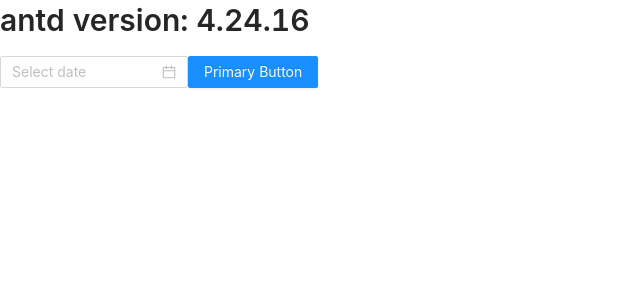
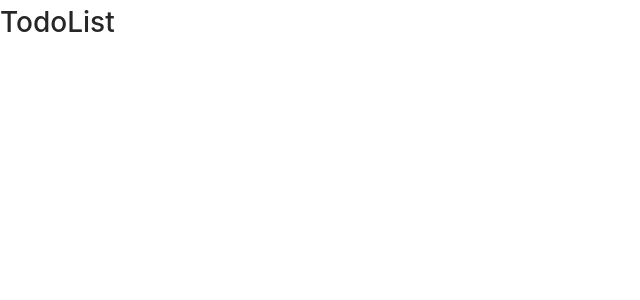
Before and after one commit to PanatchakornKt/Nextjs-Todolist, a Next.js app: page / in a window 1280 px wide. Shown: the top 300 px of the page, without its empty margins (0-640 px from the left). Built offline with nearby package versions, Linux system fonts and the light colour scheme.

Commit message:
Start Project

```diff
--- a/package.json
+++ b/package.json
@@ -11,7 +11,8 @@
     "antd": "^4.16.2",
     "next": "latest",
     "react": "^17.0.1",
-    "react-dom": "^17.0.1"
+    "react-dom": "^17.0.1",
+    "recoil": "^0.3.1"
   },
   "devDependencies": {
     "@types/node": "^15.12.2",
--- /dev/null
+++ b/src/components/AddTask.tsx
@@ -0,0 +1,11 @@
+import React from "react";
+
+const AddTask = () => {
+  return (
+    <>
+      <h1>TodoList</h1>
+    </>
+  );
+};
+
+export default AddTask;
--- a/src/pages/_app.tsx
+++ b/src/pages/_app.tsx
@@ -1,8 +1,13 @@
 import "antd/dist/antd.css";
 import "tailwindcss/tailwind.css";
+import { RecoilRoot } from "recoil";
 
 function MyApp({ Component, pageProps }) {
-  return <Component {...pageProps} />;
+  return (
+    <RecoilRoot>
+      <Component {...pageProps} />
+    </RecoilRoot>
+  );
 }
 
 export default MyApp;
--- a/src/pages/index.tsx
+++ b/src/pages/index.tsx
@@ -1,14 +1,14 @@
 import { Button, DatePicker, Typography, version } from "antd";
 const { Title } = Typography;
+import AddTask from "@/components/AddTask";
 
-export default function Home() {
+const Home = () => {
   return (
     <>
-      <Title level={2}>antd version: {version}</Title>
-      <DatePicker />
-      <Button type="primary" className="ml-2">
-        Primary Button
-      </Button>
+    <title>DayTech TodoList</title>
+      <AddTask />
     </>
   );
 }
+
+export default Home;
```
Also changed, not shown: src/components/AtomsState.ts (added), 1 other file (tests, documents, lock files or other folders).
